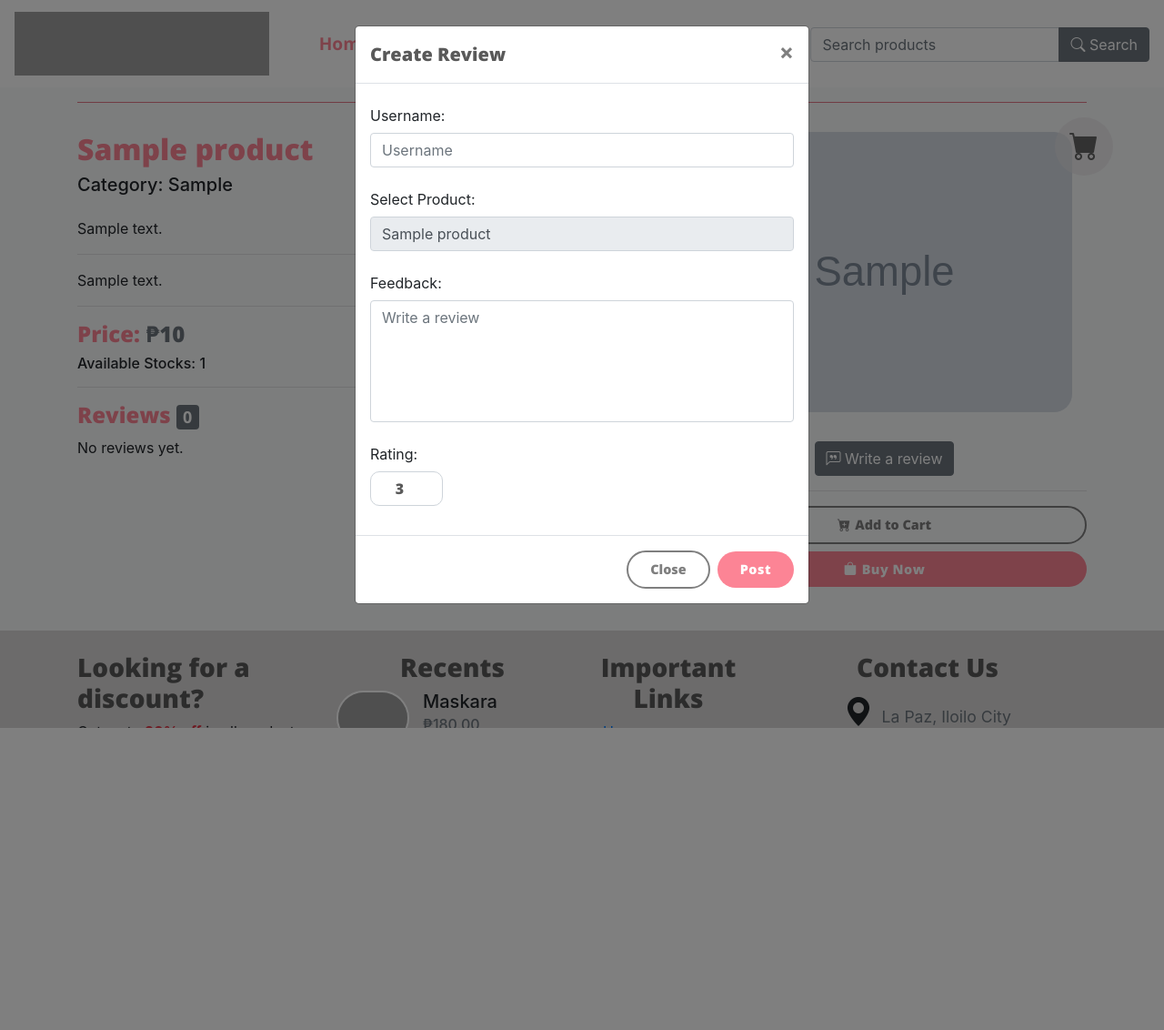
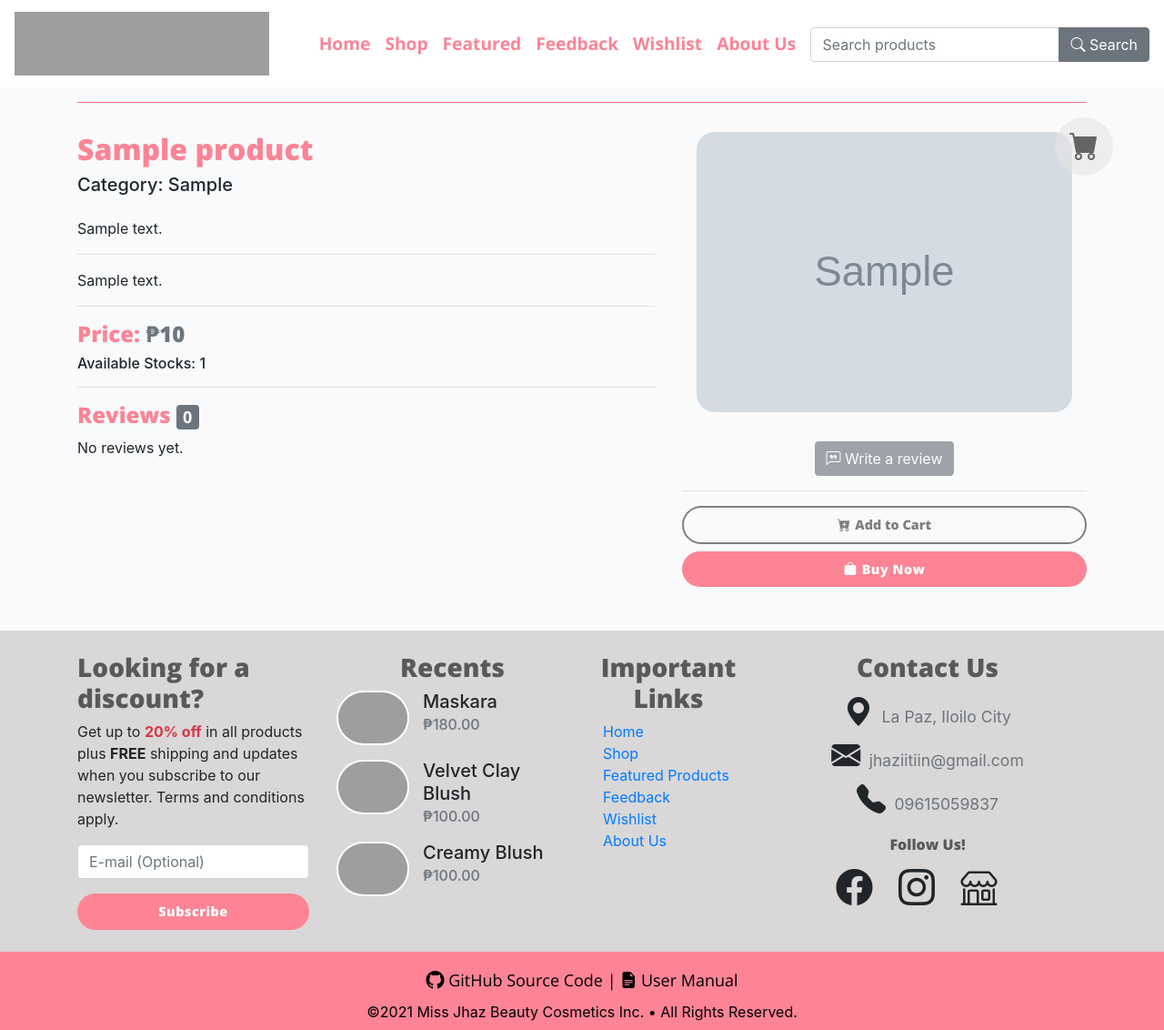
Before and after one commit to jjpormento21/TheJaJeJiJoJu, a Flask app: page /product/60a211fc29b736765c387ec5 in a window 1280 px wide, after a click on "Write a review". Shown: the whole page at 91% size. Before the commit the page ends 800 px from the top, so only its background shows below. Run offline with Flask 2, Linux system fonts and the light colour scheme; grey boxes marked "Sample" are stand-in pictures; a database or web service that is not in the repository returns one stand-in record (values such as "Sample title"); some libraries are stand-ins or nearby versions; grey boxes are pictures that could not be loaded.

Commit message:
disabled review functionality

```diff
--- a/templates/product_info.html
+++ b/templates/product_info.html
@@ -45,7 +45,7 @@
             <img src="{{product.imageURL}}" alt="Eyebrow Pomade 2N1" class="prod-info-img img-center mb-3 product-img">
             <div class="text-center">
                 <button class="btn btn-secondary text-center" type="button" data-toggle="modal"
-                    data-target="#writeFeedback"><i class="bi bi-chat-left-quote"></i> Write a review</button>
+                    data-target="#writeFeedback" disabled aria-disabled="true"><i class="bi bi-chat-left-quote"></i> Write a review</button>
                 <hr>
                 <button class="btn btn-sub btn-block addToCart"><i class="bi bi-cart-plus-fill btn-icon"></i>Add to
                     Cart</button>
@@ -67,7 +67,7 @@
                 </button>
             </div>
             <div class="modal-body">
-                <form action="{{url_for('postFeedback')}}" method="POST">
+                <form action="#" method="GET">
                     <div class="form-group">
                         <label for="username" class="col-form-label">Username:</label>
                         <input type="text" class="form-control" id="username" name="username" placeholder="Username"
```
